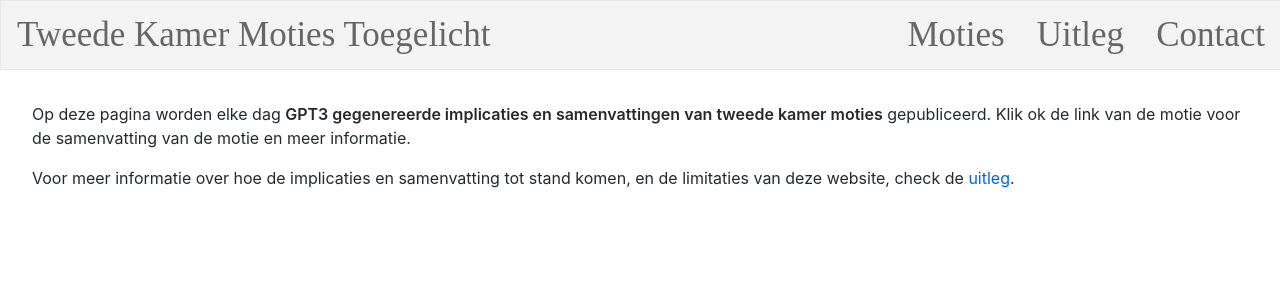
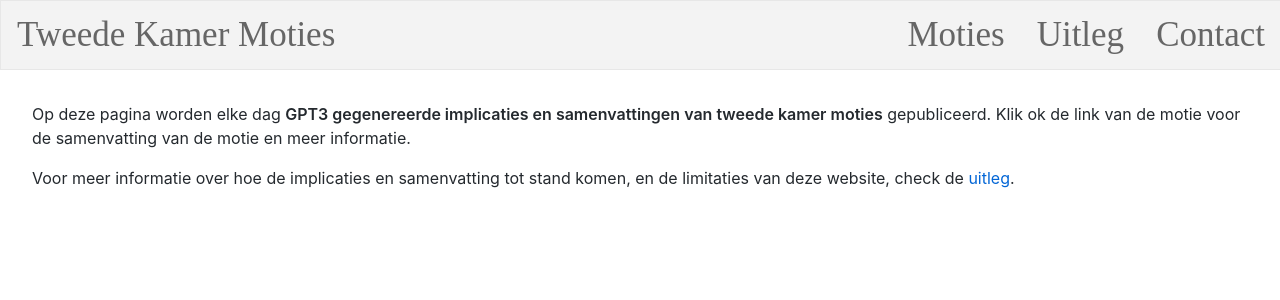
Before and after one commit to DavidZomerdijk/moties-toegelicht, a Jekyll site: the page built from readme_orgineel.md, in a window 1280 px wide. Shown: the top 300 px of the page. Built offline with Jekyll 4.4.1, drawn with Linux system fonts in a browser that asks for light colours; our own code applies the rules of GitHub Pages for plain Markdown files.

Commit message:
updated menu

```diff
--- a/_layouts/default.html
+++ b/_layouts/default.html
@@ -1063,7 +1063,7 @@ body {
 <!--</div>-->
 
 <div class="topnav">
-  <a class="active" href="https://davidzomerdijk.github.io/moties-toegelicht/">Tweede Kamer Moties Toegelicht</a>
+  <a class="active" href="https://davidzomerdijk.github.io/moties-toegelicht/">Tweede Kamer Moties</a>
 <!--  <a href="https://davidzomerdijk.github.io/moties-toegelicht/">Home</a>-->
   <a href="contact.html">Contact</a>
   <a href="uitleg.html">Uitleg</a>
--- a/_layouts/motie.html
+++ b/_layouts/motie.html
@@ -1063,7 +1063,7 @@ body {
 <!--</div>-->
 
 <div class="topnav">
-  <a class="active" href="https://davidzomerdijk.github.io/moties-toegelicht/">Tweede Kamer Moties Toegelicht</a>
+  <a class="active" href="https://davidzomerdijk.github.io/moties-toegelicht/">Tweede Kamer Moties</a>
 <!--  <a href="https://davidzomerdijk.github.io/moties-toegelicht/">Home</a>-->
   <a href="../contact.html">Contact</a>
   <a href="../uitleg.html">Uitleg</a>
--- a/readme_orgineel.md
+++ b/readme_orgineel.md
@@ -1,6 +1,5 @@
 
 
-Op deze pagina worden elke dag **GPT3 gegenereerde implicaties en samenvattingen
-van tweede kamer moties** gepubliceerd. Klik ok de link van de motie voor de samenvatting van de motie en meer informatie.
+Op deze pagina worden elke dag <strong>GPT3 gegenereerde implicaties en samenvattingen van tweede kamer moties</strong> gepubliceerd. Klik ok de link van de motie voor de samenvatting van de motie en meer informatie.
 
 Voor meer informatie over hoe de implicaties en samenvatting tot stand komen, en de limitaties van deze website, check de [uitleg](uitleg.html).
```
